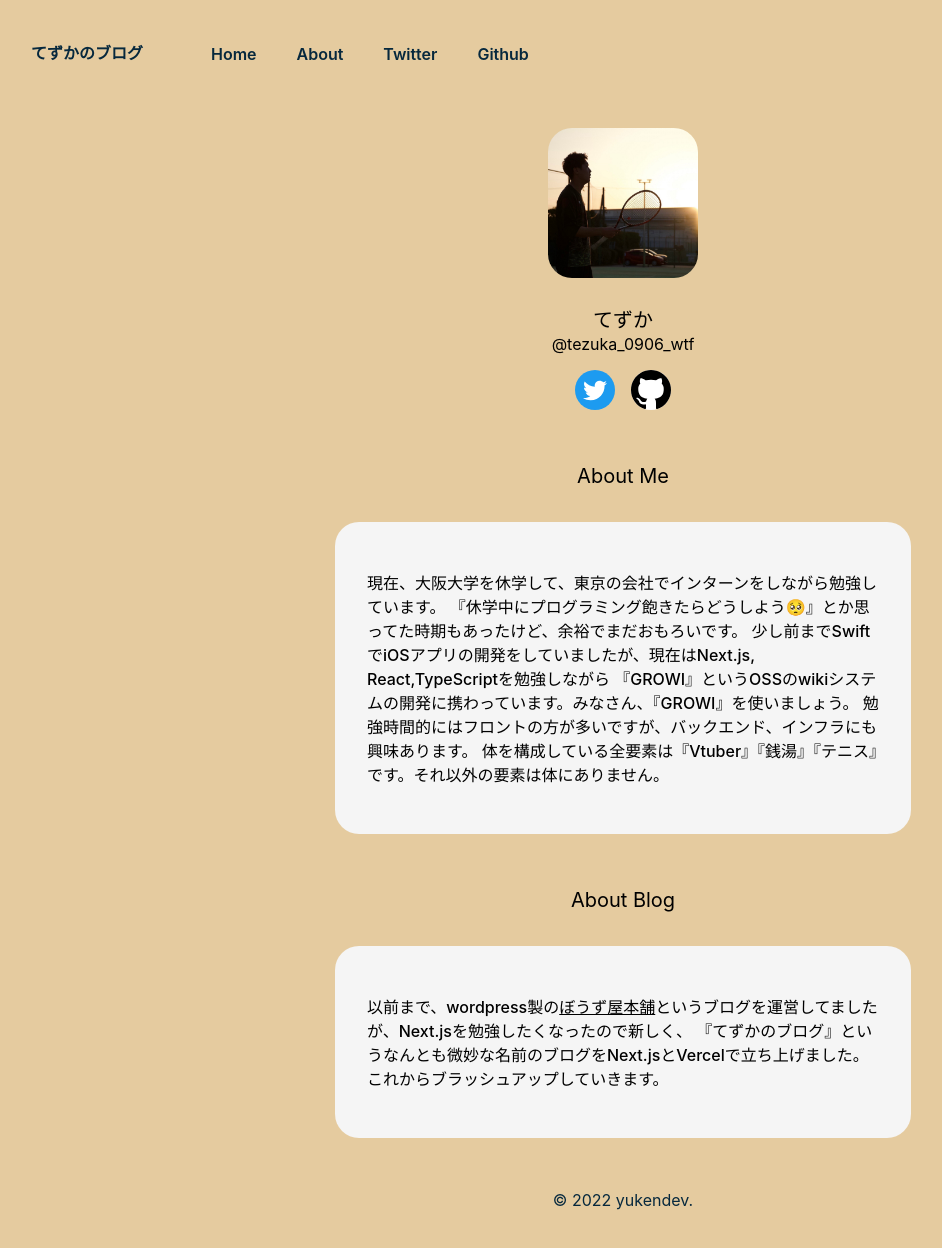
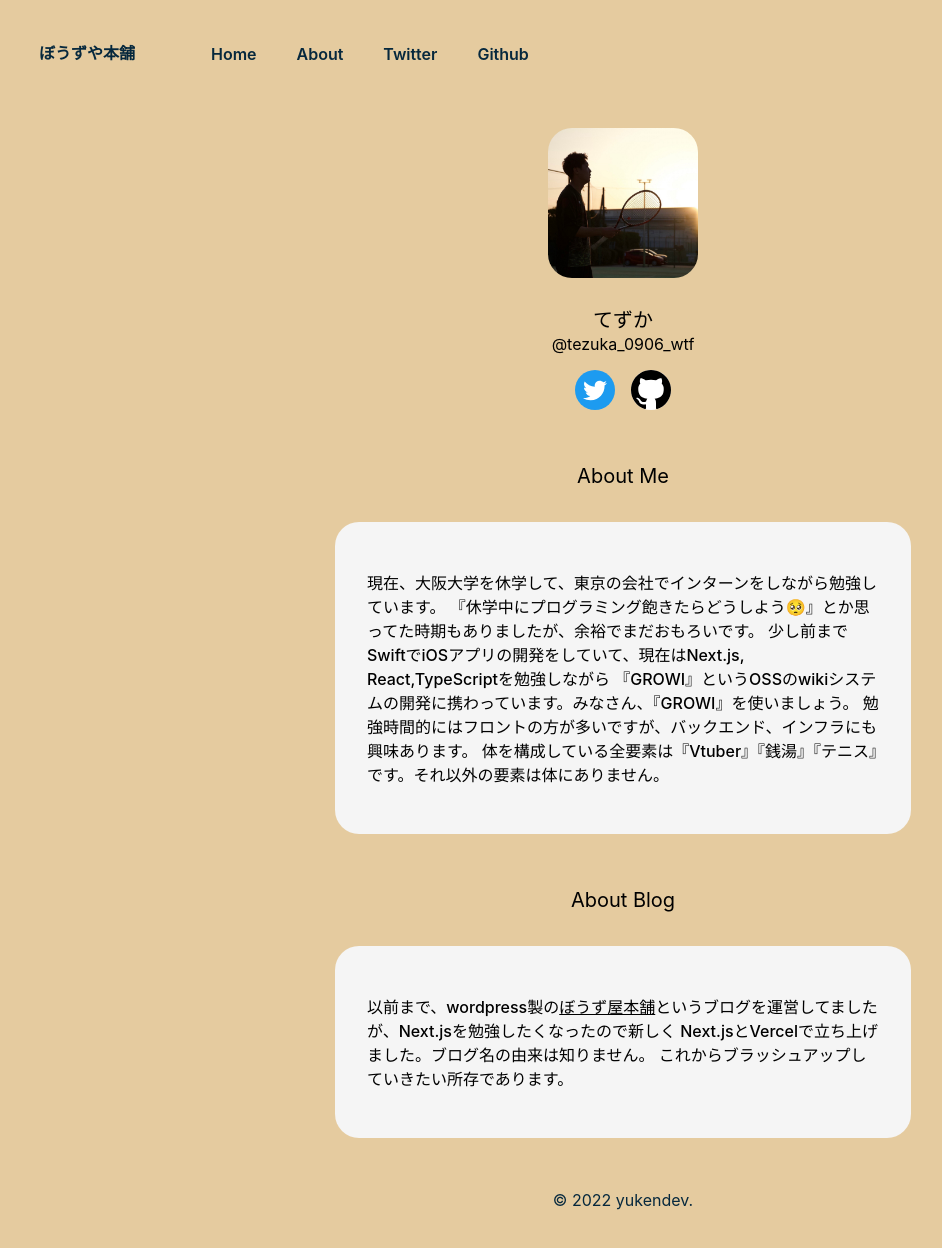
Before and after one commit to yukendev/blog, a Next.js app: page /me in a window 1280 px wide. Shown: the whole page, without its empty margins (17-959 px from the left). Built offline with nearby package versions, Linux system fonts and the light colour scheme.

Commit message:
refactor blog title

```diff
--- a/components/Layout/Layout.tsx
+++ b/components/Layout/Layout.tsx
@@ -15,7 +15,7 @@ export const Layout = ({ children }): JSX.Element => {
         <meta name="twitter:image" content="https://www.yukendev.com/ogp2.png" />
         <meta property="og:type" content="website" />
         {/* common settings for OGP */}
-        <meta property="og:site_name" content="てずかのブログ" />
+        <meta property="og:site_name" content="ぼうず屋本舗" />
         <meta property="og:image" content="https://www.yukendev.com/ogp2.png" />
         <link
           href="https://cdnjs.cloudflare.com/ajax/libs/prism/1.9.0/themes/prism-tomorrow.min.css"
--- a/components/Layout/Navbar/NavbarTitle.tsx
+++ b/components/Layout/Navbar/NavbarTitle.tsx
@@ -1,12 +1,13 @@
 import Link from "next/link";
+import { metaDataForBlog } from "../../../data/meta";
 
-const blogTitle = "てずかのブログ";
+const { title } = metaDataForBlog;
 
 export const NavbarTitle = (): JSX.Element => {
   return (
     <Link href="/">
       <div className="w-32 font-bold text-center text-myTextColor cursor-pointer">
-        {blogTitle}
+        {title}
       </div>
     </Link>
   );
--- a/components/Layout/TopPageLayout.tsx
+++ b/components/Layout/TopPageLayout.tsx
@@ -11,7 +11,7 @@ export const TopPageLayout = ({ children }): JSX.Element => {
         <title>{title}</title>
         <meta name="description" content={description} />
         <meta property="og:url" content="https://www.yukendev.com/" />
-        <meta property="og:title" content="てずかのブログ" />
+        <meta property="og:title" content="ぼうず屋本舗" />
         <meta property="og:description" content={description} />
       </Head>
       {children}
--- a/data/meta.ts
+++ b/data/meta.ts
@@ -1,5 +1,5 @@
 export const metaDataForBlog = {
-  title: "てずかのブログ",
+  title: "ぼうずや本舗",
   description:
     "てずかが学んだことを個人的にアウトプットするだけのブログです。よろしくお願いします。",
 };
--- a/pages/me/index.tsx
+++ b/pages/me/index.tsx
@@ -45,8 +45,8 @@ const AboutPage = (): JSX.Element => {
           <div className="bg-myBlogContentBgColor rounded-3xl p-4 md:p-8 mx-auto max-w-xl">
             <p className="font-medium">
               現在、大阪大学を休学して、東京の会社でインターンをしながら勉強しています。
-              『休学中にプログラミング飽きたらどうしよう🥺』とか思ってた時期もあったけど、余裕でまだおもろいです。
-              少し前までSwiftでiOSアプリの開発をしていましたが、現在はNext.js,
+              『休学中にプログラミング飽きたらどうしよう🥺』とか思ってた時期もありましたが、余裕でまだおもろいです。
+              少し前までSwiftでiOSアプリの開発をしていて、現在はNext.js,
               React,TypeScriptを勉強しながら
               『GROWI』というOSSのwikiシステムの開発に携わっています。みなさん、『GROWI』を使いましょう。
               勉強時間的にはフロントの方が多いですが、バックエンド、インフラにも興味あります。
@@ -64,9 +64,9 @@ const AboutPage = (): JSX.Element => {
               <a className="underline" href="https://www.bouzuyahonpo.com/">
                 ぼうず屋本舗
               </a>
-              というブログを運営してましたが、Next.jsを勉強したくなったので新しく、
-              『てずかのブログ』というなんとも微妙な名前のブログをNext.jsとVercelで立ち上げました。
-              これからブラッシュアップしていきます。
+              というブログを運営してましたが、Next.jsを勉強したくなったので新しく
+              Next.jsとVercelで立ち上げました。ブログ名の由来は知りません。
+              これからブラッシュアップしていきたい所存であります。
             </p>
           </div>
         </div>
```
